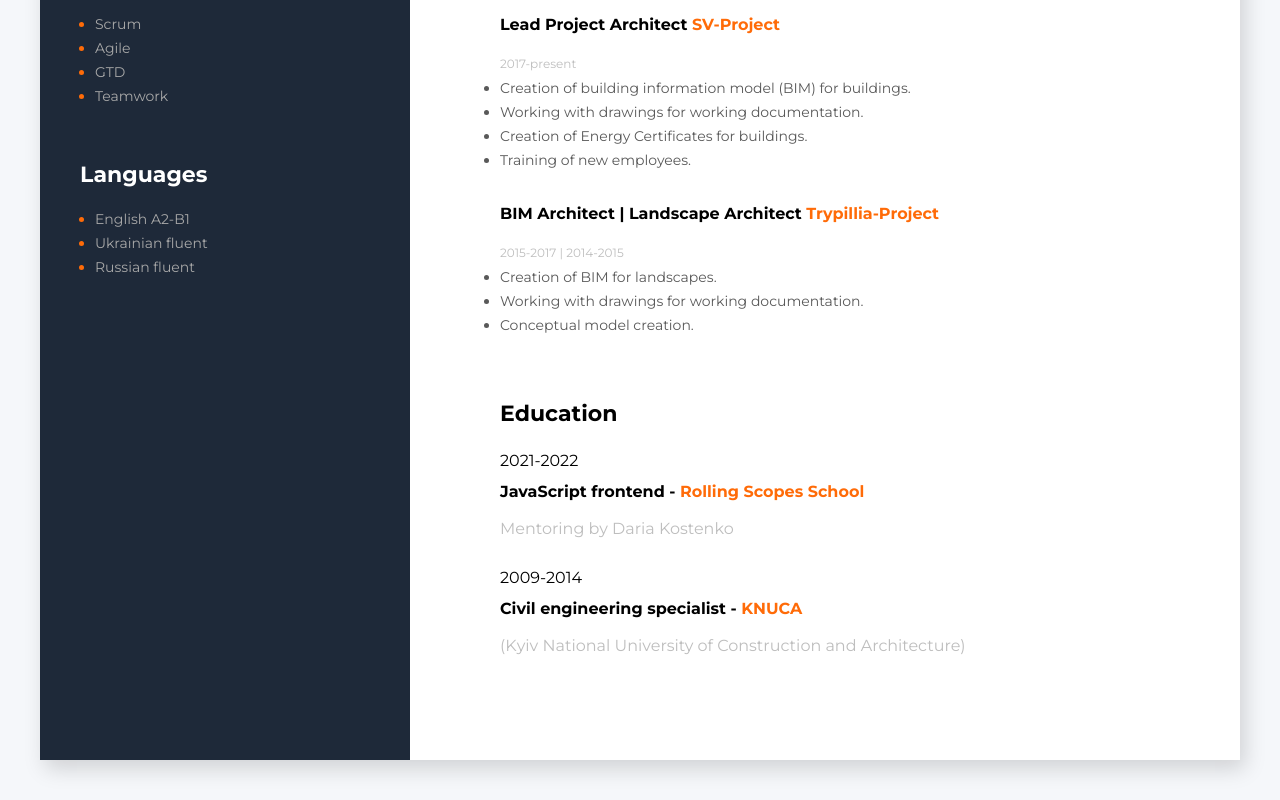
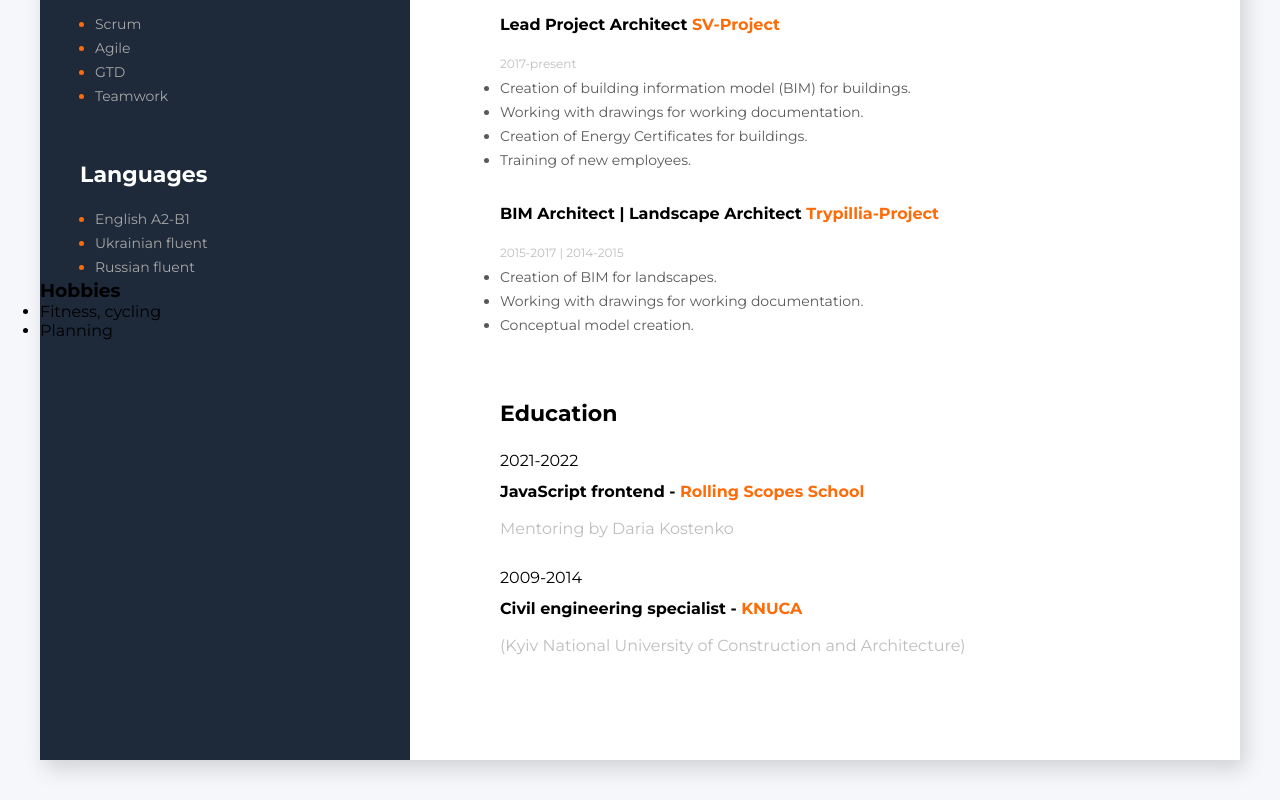
Before and after one commit to katerynananyzniuk/cv, a plain HTML site: page index.html in a window 1280 px wide. Shown: the part 874-1674 px from the top of the page. Drawn offline with Linux system fonts and the light colour scheme.

Commit message:
feat: add hobbies in index.html

```diff
--- a/index.html
+++ b/index.html
@@ -65,7 +65,13 @@
                     <li class="language-skills__item"><span class="language-skills__text">Russian fluent</span></li>
                 </ul>
             </div>
-
+            <div class="hobbies">
+                <h3 class="hobbies__title">Hobbies</h3>
+                <ul>
+                    <li class="hobbies__item"><span class="hobbies__text">Fitness, cycling</span></li>
+                    <li class="hobbies__item"><span class="hobbies__text">Planning</span></li>
+                </ul>
+            </div>
         </aside>
         <div class="about-me__content">
             <div class="info__content">
```
